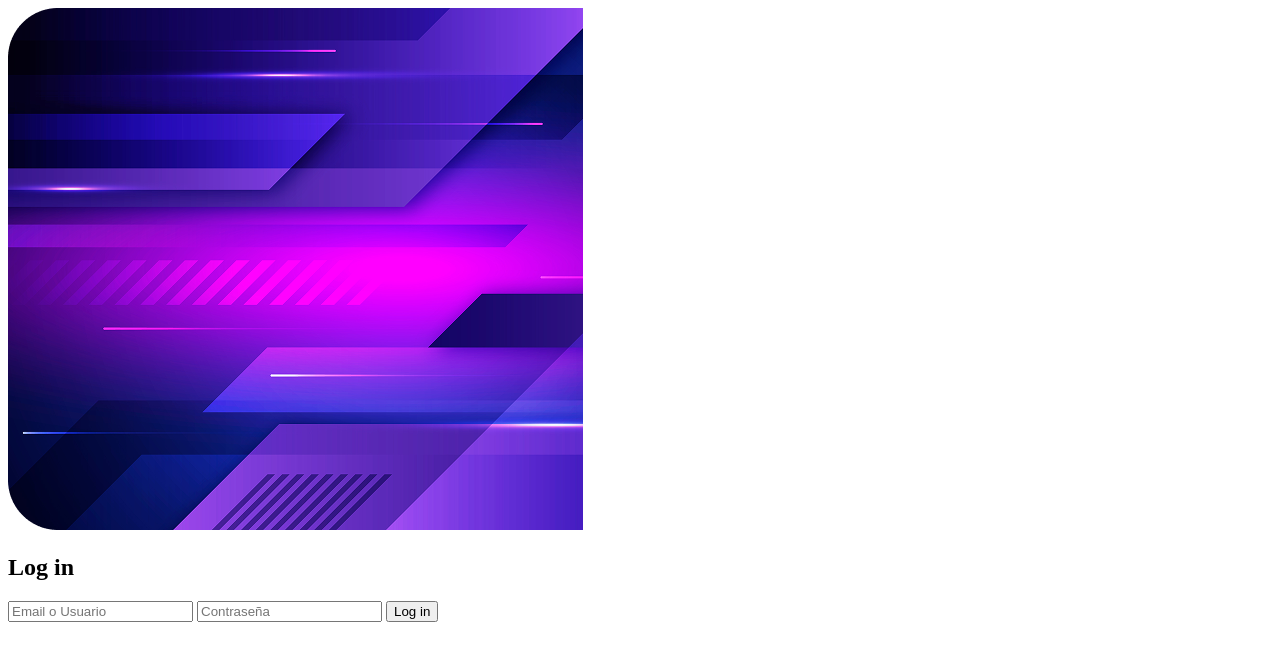
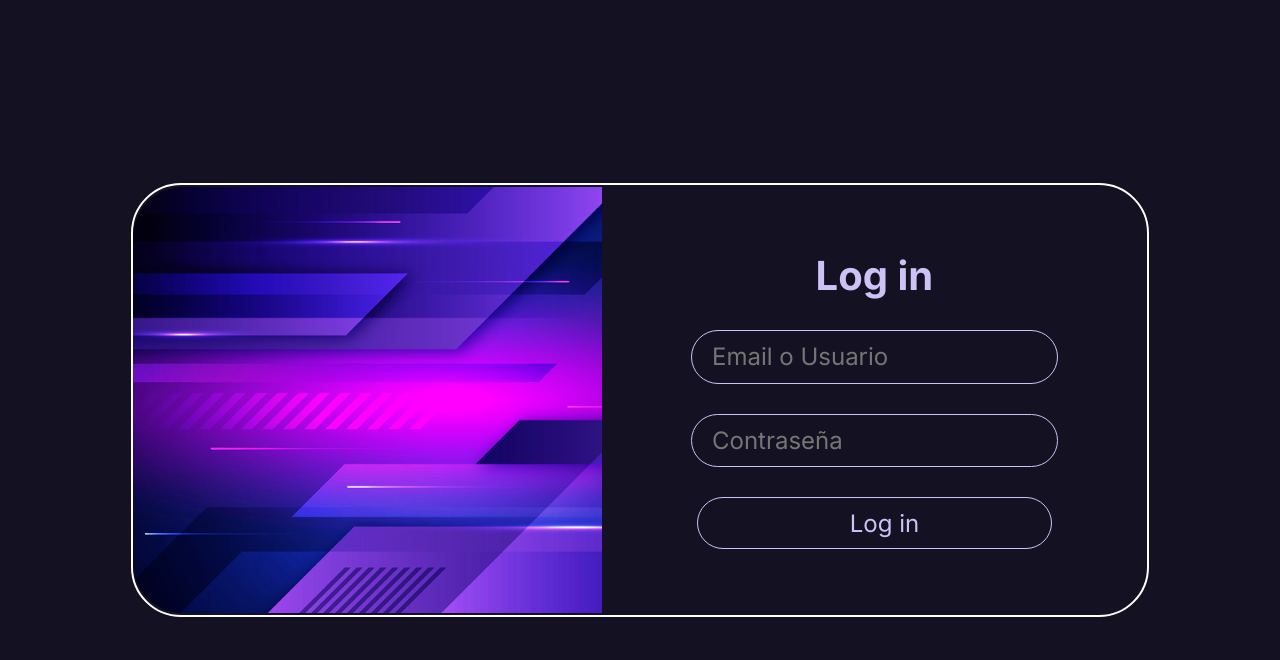
Before and after one commit to kepler-riwi/kepler-events-admin, a plain HTML site: page admin/login.html in a window 1280 px wide. Drawn offline with Linux system fonts and the light colour scheme.

Commit message:
End the log in page

```diff
--- a/admin/css/login.css
+++ b/admin/css/login.css
@@ -0,0 +1,90 @@
+* {
+    padding: 0;
+    margin: 0;
+    font-family: "Inter", sans-serif;
+}
+
+#body {
+    display: flex;
+    justify-content: center;
+    align-items: center;
+    height: 100vh;
+    width: 100vw;
+    background-color: #141122;
+    color: #CDC2F5;
+}
+
+main {
+    display: flex;
+    align-items: center;
+    height: 53.8%;
+    width: 79.2%;
+    border: 2px solid #fff;
+    border-radius: 50px;
+}
+
+#login-img {
+    height: 98.9%;
+    width: 48%;
+    border-top-left-radius: 50px;
+    border-bottom-left-radius: 50px;
+}
+
+section {
+    height: 100%;
+    width: 50%;
+    padding: 100px;
+}
+
+section, form {
+    display: flex;
+    flex-direction: column;
+    justify-content: center;
+    align-items: center;
+}
+
+h1 {
+    font-size: 40px;
+}
+
+form {
+    height: 100%;
+    width: 100%;
+}
+
+
+input {
+    height: 12%;
+    width: 100%;
+    border: 1px solid #CDC2F5;
+    border-radius: 50px;
+    background-color: rgba(0, 0, 0, 0);
+    color: #CDC2F5;
+    font-size: 24px;
+    margin-top: 30px;
+    padding-left: 20px;
+}
+
+#button {
+    width: 103%;
+    cursor: pointer;
+}
+
+#button:hover {
+    border: 1px solid #141122;
+    background-color: #CDC2F5;
+    color: #141122;
+}
+
+@media (max-width: 750px) {
+    section {
+        padding: 40px;
+        width: 100%;
+    }
+    #login-img {
+        display: none;
+    }
+    #button {
+        width: 105%;
+    }
+}
--- a/admin/login.html
+++ b/admin/login.html
@@ -4,21 +4,22 @@
     <meta charset="UTF-8">
     <meta name="viewport" content="width=device-width, initial-scale=1.0">
     <title>Login | Admin</title>
+    <link href="https://fonts.googleapis.com/css2?family=Inter:ital,opsz,wght@0,14..32,100..900;1,14..32,100..900&display=swap" rel="stylesheet">
     <link rel="stylesheet" href="css/login.css">
 </head>
 <body>
+    <div id="body">
         <main>
+            <img src="img/login.png" alt="Purple rice simulation for the log in" id="login-img">
             <section>
-            <img src="img/login.png" alt="Purple rice simulation for the log in">
-        </section>
-        <section>
+                <form>
                     <h1>Log in</h1>
-            <form>
-                <input type="email" name="email" id="name" placeholder="Email o Usuario">
-                <input type="password" name="password" id="password" placeholder="Contraseña">
-                <input type="button" value="Log in">
+                    <input type="email" name="email" id="name" placeholder="Email o Usuario" class="input-get-info">
+                    <input type="password" name="password" id="password" placeholder="Contraseña" class="input-get-info">
+                    <input type="button" value="Log in" id="button">
                 </form>
             </section>
         </main>
+    </div>
 </body>
 </html>
```
Lines whose indentation alone changed are shown as unchanged.
